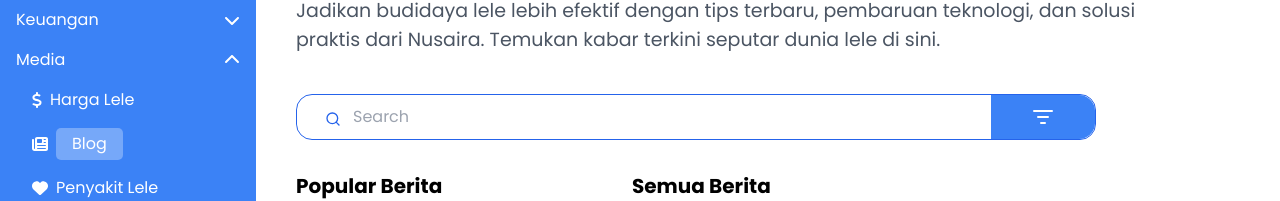
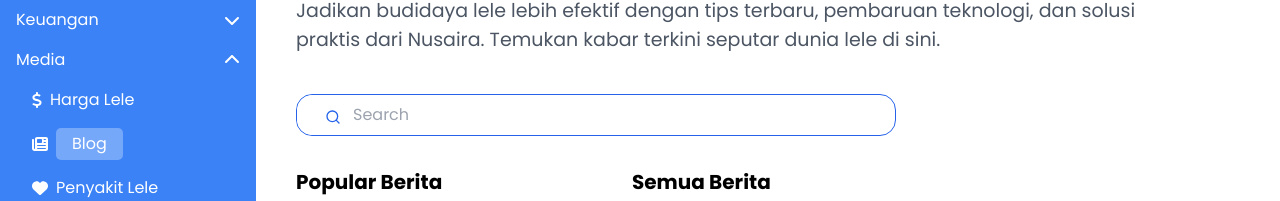
Before and after one commit to praditus343/Nusaira, a React (Vite) app in the folder frontend/: page /Blog in a window 1280 px wide. Shown: the part 160-361 px from the top of the page. Built offline with nearby package versions, Linux system fonts and the light colour scheme.

Commit message:
fix kabarlele

```diff
--- a/frontend/src/page/KabarLele.jsx
+++ b/frontend/src/page/KabarLele.jsx
@@ -103,8 +103,8 @@ const KabarLeleLayout = () => {
 
           <div className="max-w-7xl mx-auto mt-10 ml-10 mr-10">
             <div className="mb-8 flex justify-start">
-              <div className="w-[800px] relative flex items-center border border-blue-600 rounded-2xl bg-white">
-                <div className="relative flex-1">
+              <div className="w-[600px] relative flex items-center border border-blue-600 rounded-2xl bg-white">
+                <div className="relative">
                   <Search className="w-4 h-5 absolute left-7 top-3 text-blue-600" />
                   <input
                     type="text"
@@ -114,9 +114,6 @@ const KabarLeleLayout = () => {
                     onChange={(e) => setSearchTerm(e.target.value)}
                   />
                 </div>
-                <button className="px-10 py-2.5 bg-blue-500 text-white rounded-r-2xl hover:bg-blue-600 transition-colors duration-200">
-                  <ListFilter size={24} />
-                </button>
               </div>
             </div>
 
```
